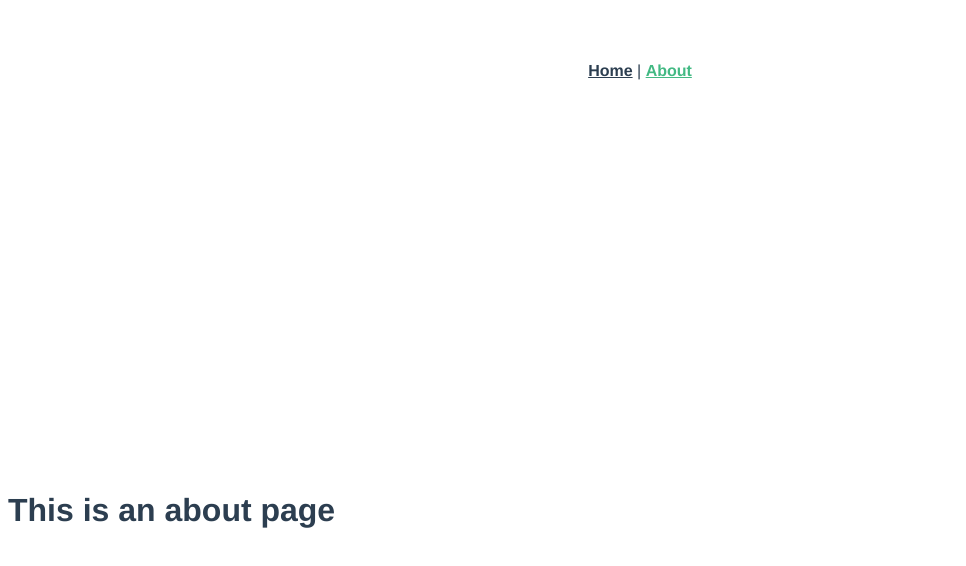
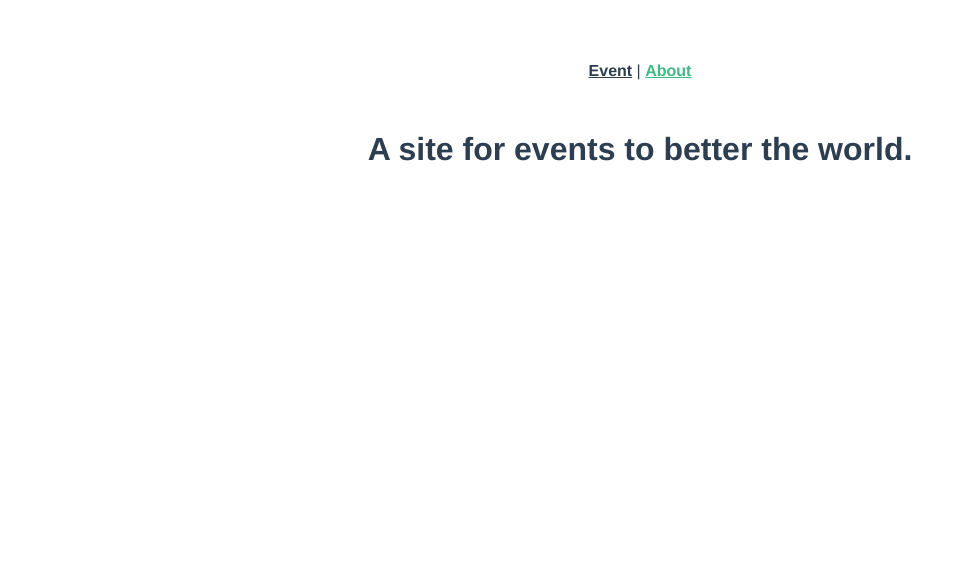
Before and after one commit to MappiPun/LAB02-VUE, a Vue app in the folder lab02-vue/: page /about in a window 1280 px wide. Shown: the top 566 px of the page, without its empty margins (0-966 px from the left). Built offline with nearby package versions, Linux system fonts and the light colour scheme.

Commit message:
Checkpoint 15.3

```diff
--- a/lab02-vue/package.json
+++ b/lab02-vue/package.json
@@ -15,6 +15,7 @@
     "format": "prettier --write --experimental-cli src/"
   },
   "dependencies": {
+    "axios": "^1.18.1",
     "pinia": "^3.0.4",
     "vue": "^3.5.38",
     "vue-router": "^5.1.0"
--- a/lab02-vue/src/App.vue
+++ b/lab02-vue/src/App.vue
@@ -3,7 +3,7 @@
     <header>
       <div class="wrapper">
         <nav>
-          <RouterLink to="/">Home</RouterLink> |
+          <RouterLink to="/">Event</RouterLink> |
           <RouterLink to="/about">About</RouterLink>
         </nav>
       </div>
--- a/lab02-vue/src/router/index.ts
+++ b/lab02-vue/src/router/index.ts
@@ -1,23 +1,21 @@
 import { createRouter, createWebHistory } from 'vue-router'
-import HomeView from '../views/HomeView.vue'
+import EventListView from '@/views/EventListView.vue'
+import AboutView from '@/views/AboutView.vue'
 
 const router = createRouter({
   history: createWebHistory(import.meta.env.BASE_URL),
   routes: [
     {
       path: '/',
-      name: 'home',
-      component: HomeView,
+      name: 'event-list-view',
+      component: EventListView
     },
     {
       path: '/about',
       name: 'about',
-      // route level code-splitting
-      // this generates a separate chunk (About.[hash].js) for this route
-      // which is lazy-loaded when the route is visited.
-      component: () => import('../views/AboutView.vue'),
-    },
-  ],
+      component: AboutView
+    }
+  ]
 })
 
 export default router
--- a/lab02-vue/src/views/AboutView.vue
+++ b/lab02-vue/src/views/AboutView.vue
@@ -1,15 +1,15 @@
 <template>
   <div class="about">
-    <h1>This is an about page</h1>
+    <h1>A site for events to better the world.</h1>
   </div>
 </template>
 
 <style>
-@media (min-width: 1024px) {
+/* @media (min-width: 1024px) {
   .about {
     min-height: 100vh;
     display: flex;
     align-items: center;
   }
-}
+} */
 </style>
--- /dev/null
+++ b/lab02-vue/src/views/EventListView.vue
@@ -0,0 +1,26 @@
+<script setup lang="ts">
+import EventCard from '@/components/EventCard.vue'
+import type { Event } from '@/types'
+import { ref, onMounted } from 'vue'
+import axios from 'axios'
+
+const events = ref<Event[] | null>(null)
+
+onMounted(() => {
+  axios.get('https://my-json-server.typicode.com/MappiPun/LAB02-VUE-DB/events')
+    .then((response) => {
+      console.log(response.data)
+      events.value = response.data
+    })
+    .catch((error) => {
+      console.error('There was an error!', error)
+    })
+})
+</script>
+
+<template>
+  <div class="events">
+
+    <EventCard v-for="event in events" :key="event.id" :event="event" />
+  </div>
+</template>
--- a/lab02-vue/src/views/HomeView.vue
+++ /dev/null
@@ -1,24 +0,0 @@
-<script setup lang="ts">
-import EventCard from '@/components/EventCard.vue'
-import EventDetails from '@/components/EventDetails.vue'
-import eventsData from '../events.json'
-</script>
-
-<template>
-  <h1>Events For Good</h1>
-
-  <div class="events">
-    <div v-for="event in eventsData" :key="event.id">
-      <EventCard :event="event" />
-      <EventDetails :event="event" />
-    </div>
-  </div>
-</template>
-
-<style scoped>
-.events {
-  display: flex;
-  flex-direction: column;
-  align-items: center;
-}
-</style>
```
Also changed, not shown: 1 other file (tests, documents, lock files or other folders).
